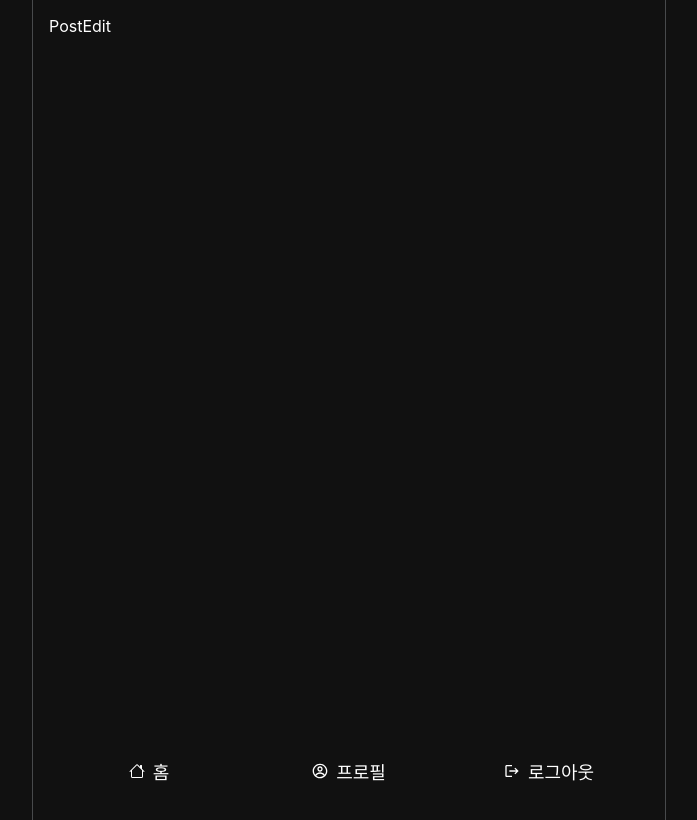
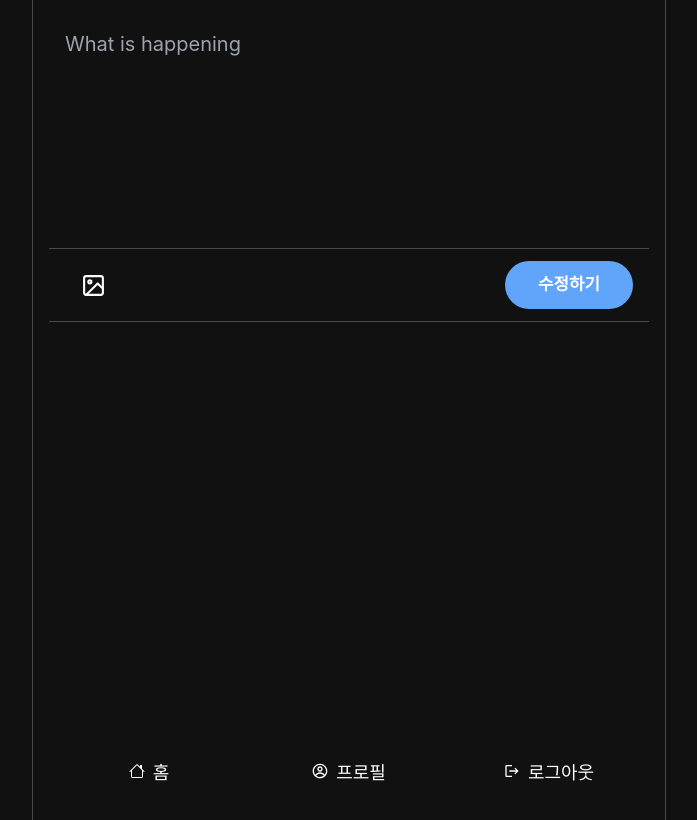
Before and after one commit to BeMatthewsong/Hyukstargram, a React (Vite) app: page /posts/edit/1 in a window 1280 px wide. Shown: the top 820 px of the page, without its empty margins (291-988 px from the left). Built offline with nearby package versions, Linux system fonts and the light colour scheme; no server answers; the database is empty; sample sign-in values are in the browser's storage.

Commit message:
feat: 게시물 업데이트 구현

```diff
--- a/src/components/post/PostBox.tsx
+++ b/src/components/post/PostBox.tsx
@@ -37,8 +37,6 @@ const PostBox = ({ posts, onDelete }: PostBoxProps) => {
               </div>
             </Link>
             <div className="post__box-footer">
-              {user?.uid === post?.uid && (
-                <>
               <div className="post__button-box">
                 <button type="button" className="post__likes">
                   <AiFillHeart /> {post?.likeCount || 0}
@@ -47,6 +45,8 @@ const PostBox = ({ posts, onDelete }: PostBoxProps) => {
                   <FaCommentAlt /> {post?.comments?.length || 0}
                 </button>
               </div>
+              {user?.uid === post?.uid && (
+                <>
                   <div className="post__button-box">
                     <button type="button" className="post__edit">
                       <Link to={`/posts/edit/${post?.id}`}>수정</Link>
--- /dev/null
+++ b/src/components/post/PostEditForm.tsx
@@ -0,0 +1,83 @@
+import { db } from "@/firebaseApp";
+import { PostProps } from "@/types/postType";
+import { doc, getDoc, updateDoc } from "firebase/firestore";
+import { useCallback, useEffect, useState } from "react";
+import { FiImage } from "react-icons/fi";
+import { useNavigate, useParams } from "react-router-dom";
+import { toast } from "react-toastify";
+
+interface PostFormProps {
+  handleFileUpload: () => void;
+}
+
+const PostEditForm = ({ handleFileUpload }: PostFormProps) => {
+  const [content, setContent] = useState("");
+  const [post, setPost] = useState<PostProps | null>(null);
+  const params = useParams();
+  const navigate = useNavigate();
+
+  const getPost = useCallback(async () => {
+    if (params?.id) {
+      const docRef = doc(db, "posts", params.id);
+      const docSnap = await getDoc(docRef);
+      setPost({ ...(docSnap?.data() as PostProps), id: docSnap?.id });
+      setContent(docSnap?.data()?.content);
+    }
+  }, []);
+
+  const onChange = (e: React.ChangeEvent<HTMLTextAreaElement>) => {
+    const { name, value } = e.target;
+
+    if (name === "content") {
+      setContent(value);
+    }
+  };
+  const onSubmit = async (e: any) => {
+    e.preventDefault();
+    try {
+      if (post) {
+        const postRef = doc(db, "posts", post?.id);
+        await updateDoc(postRef, { content });
+      }
+      navigate(`/posts/${post?.id}`);
+      toast.success("업데이트를 성공적으로 했습니다");
+    } catch (error) {}
+  };
+
+  useEffect(() => {
+    if (params.id) getPost();
+  }, [getPost, params.id]);
+
+  return (
+    <form className="post-form" onSubmit={onSubmit}>
+      <textarea
+        className="post-form__textarea"
+        name="content"
+        id="content"
+        placeholder="What is happening"
+        spellCheck="false"
+        value={content}
+        onChange={onChange}
+      ></textarea>
+      <div className="post-form__submit-area">
+        <label className="post-form__file" htmlFor="file-input">
+          <FiImage className="post-form__file-icon" size={25} />
+        </label>
+        <input
+          type="file"
+          name="file-input"
+          accept="image/*"
+          className="hidden"
+          onChange={handleFileUpload}
+        />
+        <input
+          type="submit"
+          value="수정하기"
+          className="post-form__submit-btn"
+        />
+      </div>
+    </form>
+  );
+};
+
+export default PostEditForm;
--- a/src/pages/posts/edit.tsx
+++ b/src/pages/posts/edit.tsx
@@ -1,5 +1,12 @@
+import PostEditForm from "@components/post/PostEditForm";
+
 const PostEdit = () => {
-  return <div>PostEdit</div>;
+  const handleFileUpload = () => {};
+  return (
+    <div>
+      <PostEditForm handleFileUpload={handleFileUpload} />
+    </div>
+  );
 };
 
 export default PostEdit;
```
Lines whose indentation alone changed are shown as unchanged.
